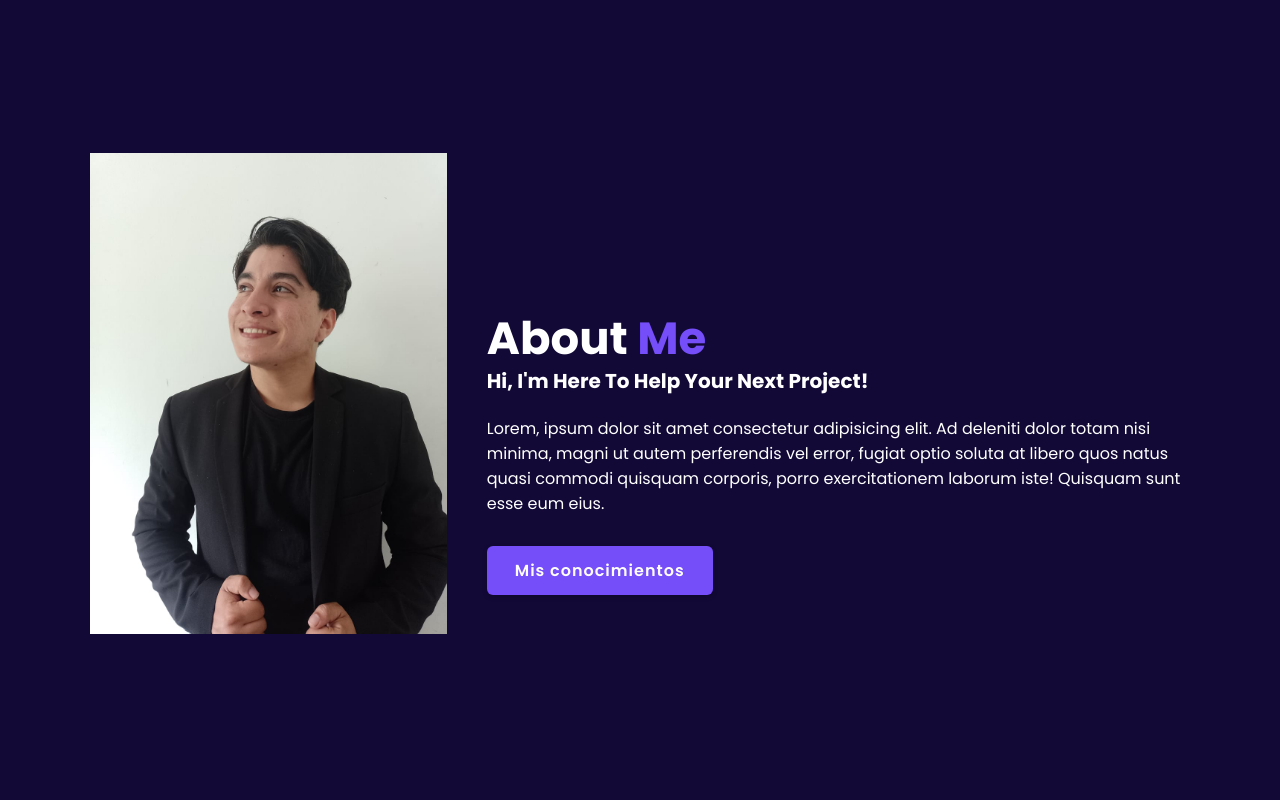
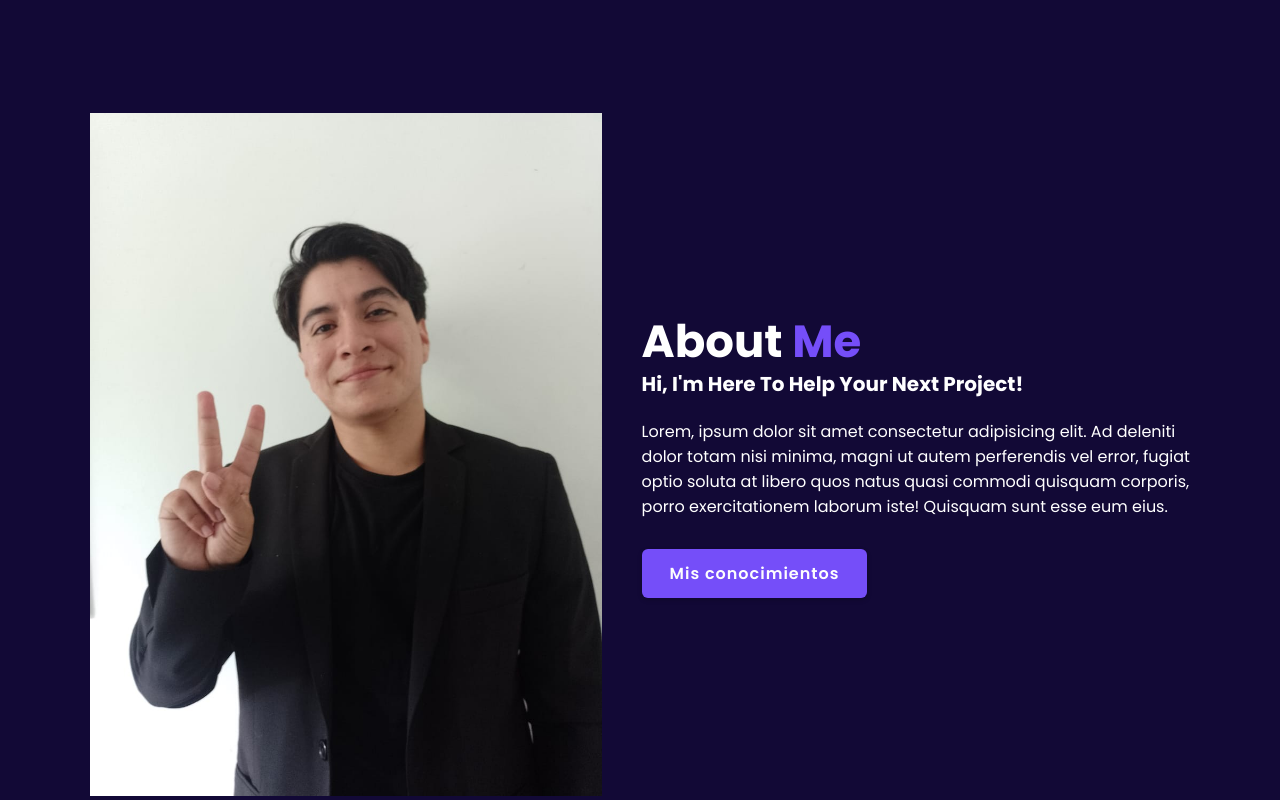
Before and after one commit to ING-JORGE2022/Mi-Portafolio, a website: page index.html in a window 1280 px wide. Shown: the part 787-1587 px from the top of the page. Drawn offline with nearby package versions, Linux system fonts and the light colour scheme.

Commit message:
se agrega imagen de perfil

```diff
--- a/index.html
+++ b/index.html
@@ -88,26 +88,8 @@
     </section>
     <!--_____________________________________about section desing ______________________________________   -->
     <section class="about" id="about">
-      <div class="about-img slider">
-        <!-- <img src="./src/imagenes/imagen (2) (1).jpg" alt="" /> -->
-        <ul>
-          <li>
-              <img src="./src/imagenes/mis-fotos/1.jpg">
-          </li>
-          <li>
-              <img src="./src/imagenes/mis-fotos/2.jpg">
-          </li>
-          <li>
-              <img src="./src/imagenes/mis-fotos/3.jpg">
-          </li>
-          <li>
-              <img src="./src/imagenes/mis-fotos/4.jpg">
-          </li>
-          <li>
-            <img src="./src/imagenes/mis-fotos/5.jpg">
-        </li>
-
-      </ul>
+      <div class="about-img ">
+        <img src="./src/imagenes/mis-fotos/3.jpg" alt="" />
       </div>
       <div class="about-content">
         <h2 class="heading">About <span>Me</span></h2>
--- a/sass/componets/_about-me.scss
+++ b/sass/componets/_about-me.scss
@@ -10,9 +10,9 @@ span{
 
 
 }
-// .about-img img{
-//     width: 40vw;
-// }
+.about-img img{
+    width: 40vw;
+}
 .heading{
     font-size:4.5rem;
     text-align: center;
@@ -29,35 +29,3 @@ line-height:1.2;
 font-size: 1.6rem;
 margin:2rem 0 3rem;
 }
-
-.slider{
-    width: 100%;
-    height: 600px;
-    overflow: hidden;
-  }
-  .slider ul{
-      display: flex;
-      animation: cambio 20s infinite alternate linear;
-      width: 500%;
-  }
-  .slider li{
-      width: 100%;
-      list-style: none;
-  }
-  .slider img{
-      width: 100%;
-      height: 100%;
-  }
-  @keyframes cambio{
-      0%{margin-left: 0;}
-      20%{margin-left: 0;}
-
-      25%{margin-left: -100%;}
-      45%{margin-left: -100%;}
-
-      50%{margin-left: -200%;}
-      70%{margin-left: -200%;}
-
-      75%{margin-left: -300%;}
-      100%{margin-left: -300%;}
-  }
```
Also changed, not shown: css/main.min.css, 1 other file.
